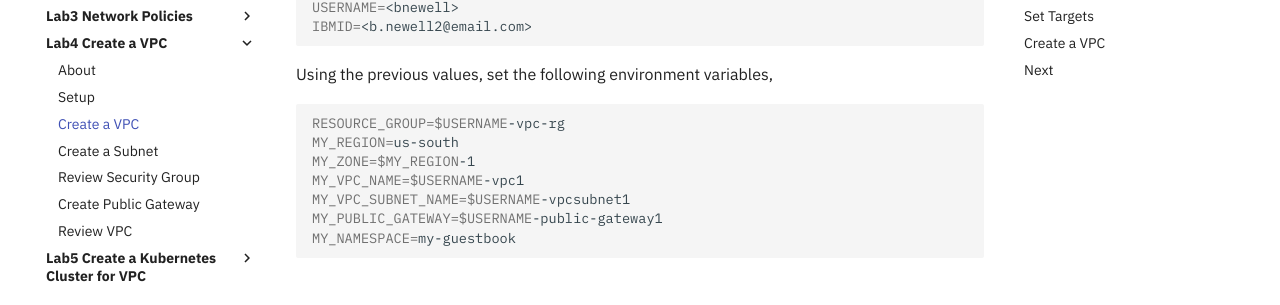
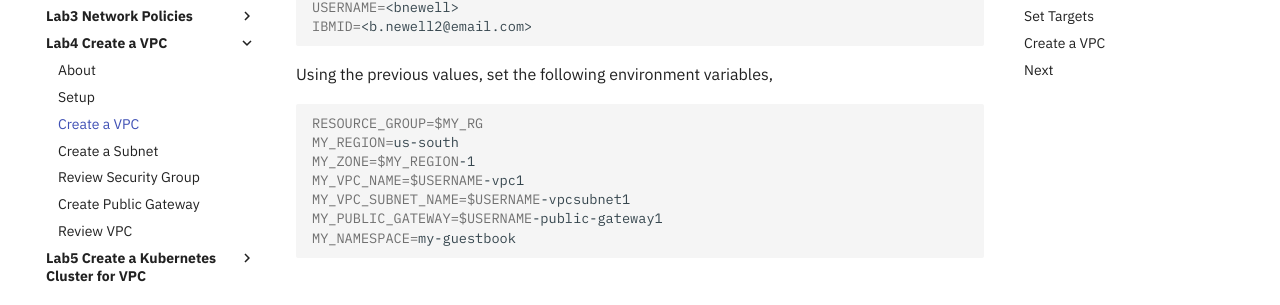
Before and after one commit to IBM/kubernetes-networking, an MkDocs documentation site: the page built from docs/vpc/2_create_vpc.md, in a window 1280 px wide and 900 px high, scrolled down 355 px. Shown: the part 146-451 px from the top of the window. Built offline with MkDocs 1.6.1 and Material for MkDocs 9.7.7, drawn with Linux system fonts in a browser that asks for light colours; comment, search, counter and statistics services are not loaded.

Commit message:
Update 2_create_vpc.md

````diff
--- a/docs/vpc/2_create_vpc.md
+++ b/docs/vpc/2_create_vpc.md
@@ -14,7 +14,7 @@ IBMID=<b.newell2@email.com>
 Using the previous values, set the following environment variables,
 
 ```bash
-RESOURCE_GROUP=$USERNAME-vpc-rg
+RESOURCE_GROUP=$MY_RG
 MY_REGION=us-south
 MY_ZONE=$MY_REGION-1
 MY_VPC_NAME=$USERNAME-vpc1
````
